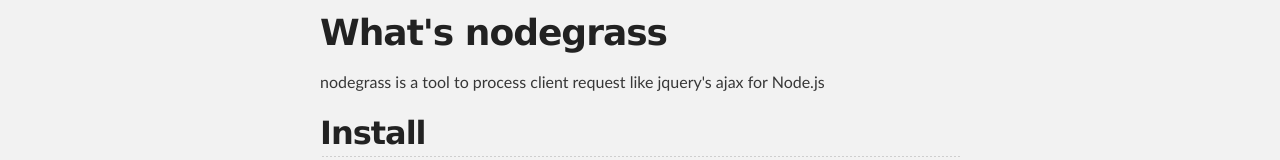
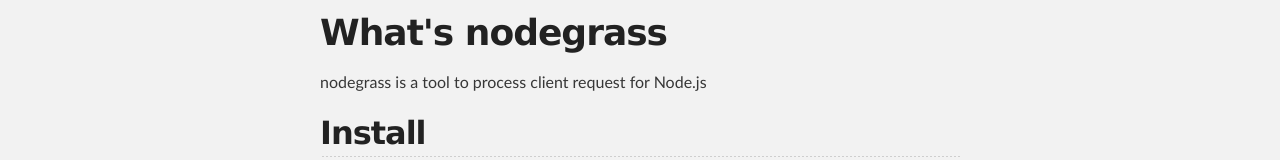
Before and after one commit to scottkiss/nodegrass, a plain HTML site: page index.html in a window 1280 px wide. Shown: the part 254-414 px from the top of the page. Drawn offline with Linux system fonts and the light colour scheme.

Commit message:
Update index.html

```diff
--- a/index.html
+++ b/index.html
@@ -35,7 +35,7 @@
 
 <h1></h1>
 
-<p>nodegrass is a tool to process client request like jquery's ajax for Node.js</p>
+<p>nodegrass is a tool to process client request for Node.js</p>
 
 <h2>Install</h2>
 
```
